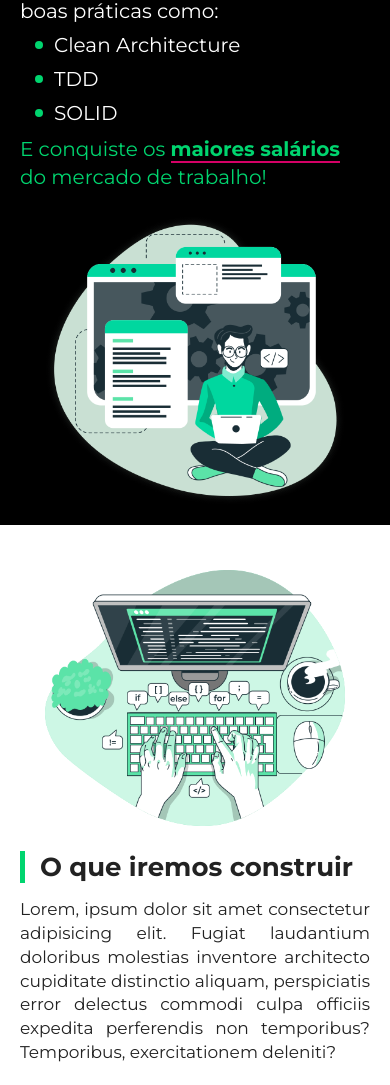
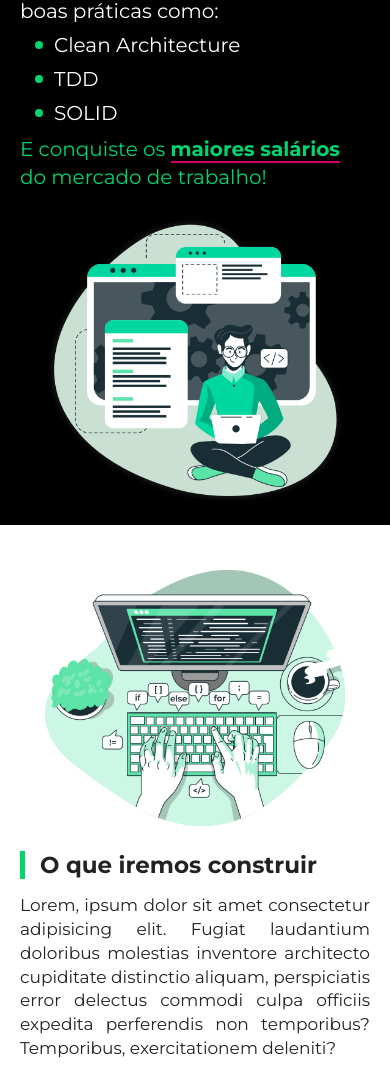
Before and after one commit to lucaslsneves/kiwicode_node_course, a Next.js app: page / in a window 390 px wide. Shown: the part 203-1288 px from the top of the page. Built offline with nearby package versions, Linux system fonts and the light colour scheme.

Commit message:
feat: add media query to h1 in AboutSection title

```diff
--- a/src/components/AboutSection/styles.js
+++ b/src/components/AboutSection/styles.js
@@ -37,6 +37,12 @@ export const Content = styled.div`
 export const Title = styled.div`
   border-left: 5px solid #00d56f;
   padding-left:15px;
+  @media(max-width:1180px) {
+
+     h1 {
+      font-size:23px !important;
+    }
+}
   h1 {
     color: #222;
     font-size: 26px;
```
